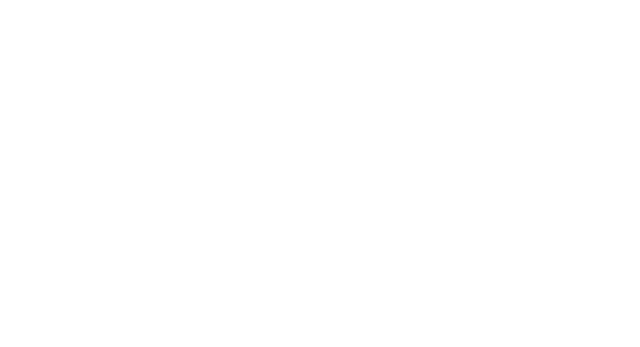
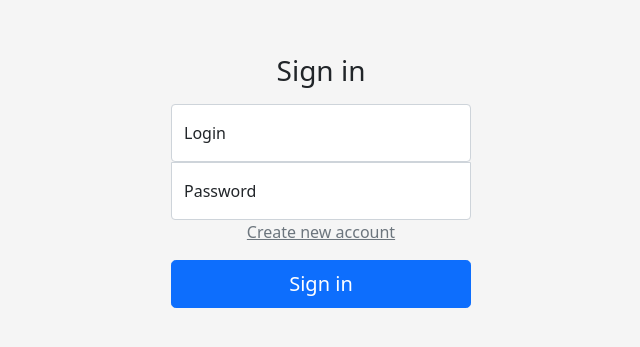
Before and after one commit to Big-Kotik/frontend, a React (Create React App) app: page / in a window 1280 px wide. Shown: the part 219-566 px from the top of the page, without its empty margins (319-959 px from the left). Built offline with nearby package versions, Linux system fonts and the light colour scheme.

Commit message:
Added login and register prototypes

```diff
--- a/package.json
+++ b/package.json
@@ -6,6 +6,8 @@
     "@testing-library/jest-dom": "^5.15.1",
     "@testing-library/react": "^11.2.7",
     "@testing-library/user-event": "^12.8.3",
+    "axios": "^0.24.0",
+    "bootstrap": "^5.1.3",
     "react": "^17.0.2",
     "react-dom": "^17.0.2",
     "react-scripts": "4.0.3",
--- a/src/App.css
+++ /dev/null
@@ -1,38 +0,0 @@
-.App {
-  text-align: center;
-}
-
-.App-logo {
-  height: 40vmin;
-  pointer-events: none;
-}
-
-@media (prefers-reduced-motion: no-preference) {
-  .App-logo {
-    animation: App-logo-spin infinite 20s linear;
-  }
-}
-
-.App-header {
-  background-color: #282c34;
-  min-height: 100vh;
-  display: flex;
-  flex-direction: column;
-  align-items: center;
-  justify-content: center;
-  font-size: calc(10px + 2vmin);
-  color: white;
-}
-
-.App-link {
-  color: #61dafb;
-}
-
-@keyframes App-logo-spin {
-  from {
-    transform: rotate(0deg);
-  }
-  to {
-    transform: rotate(360deg);
-  }
-}
--- a/src/App.js
+++ b/src/App.js
@@ -1,9 +1,10 @@
-import './App.css';
+import './css/App.css'
+import LoginOrRegister from "./components/LoginOrRegister";
 
-function App() {
+const App = () => {
     return (
-        <div className="App">
-
+        <div className="app">
+            <LoginOrRegister/>
         </div>
     );
 }
--- /dev/null
+++ b/src/components/Login.js
@@ -0,0 +1,33 @@
+import '../css/LoginOrRegister.css';
+import React from 'react';
+
+const Login = ({setAction}) => {
+    return (
+        <div className="text-center form-signin-container">
+            <main className="form-signin">
+                <form>
+                   {/* <img className="mb-4" src="../assets/brand/bootstrap-logo.svg" alt="" width="72" height="57"/>*/}
+                    <h1 className="h3 mb-3 fw-normal">Sign in</h1>
+
+                    <div className="form-floating">
+                        <input type="text" className="form-control" id="login" placeholder="name@example.com"/>
+                        <label htmlFor="login">Login</label>
+                    </div>
+                    <div className="form-floating">
+                        <input type="password" className="form-control" id="password" placeholder="Password"/>
+                        <label htmlFor="password">Password</label>
+                    </div>
+                    <p>
+                        <a href="" className="link-secondary" onClick={(event) => {
+                            event.preventDefault()
+                            setAction("register");
+                        }}>Create new account</a>
+                    </p>
+                    <button className="w-100 btn btn-lg btn-primary" type="submit">Sign in</button>
+                    {/*<p className="mt-5 mb-3 text-muted">&copy; 2017–2021</p>*/}
+                </form>
+            </main>
+        </div>
+    );
+}
+export default Login
--- /dev/null
+++ b/src/components/LoginOrRegister.js
@@ -0,0 +1,18 @@
+import '../css/LoginOrRegister.css';
+import React, {useState} from 'react';
+import Login from "./Login";
+import Register from "./Register";
+
+const LoginOrRegister = () => {
+    const [action, setAction] = useState("login")
+    if (action === "login") {
+        return (
+            <Login setAction={setAction}/>
+        );
+    } else {
+        return (
+            <Register setAction={setAction}/>
+        );
+    }
+}
+export default LoginOrRegister
--- /dev/null
+++ b/src/components/Register.js
@@ -0,0 +1,38 @@
+import '../css/LoginOrRegister.css';
+import React from 'react';
+
+const Register = ({setAction}) => {
+    return (
+        <div className="text-center form-signin-container">
+            <main className="form-signin">
+                <form>
+                    {/*<img className="mb-4" src="../assets/brand/bootstrap-logo.svg" alt="" width="72" height="57"/>*/}
+                    <h1 className="h3 mb-3 fw-normal">Register</h1>
+
+                    <div className="form-floating">
+                        <input type="text" className="form-control" id="login" placeholder="name@example.com"/>
+                        <label htmlFor="login">Login</label>
+                    </div>
+                    <div className="form-floating">
+                        <input type="password" className="form-control" id="password" placeholder="Password"/>
+                        <label htmlFor="password">Password</label>
+                    </div>
+                    <div className="form-floating">
+                        <input type="password" className="form-control" id="passwordConfirmation"
+                               placeholder="Password"/>
+                        <label htmlFor="passwordConfirmation">Password confirmation</label>
+                    </div>
+                    <p>
+                        <a href="" className="link-secondary" onClick={(event) => {
+                            event.preventDefault()
+                            setAction("login");
+                        }}>Enter into an existing account</a>
+                    </p>
+                    <button className="w-100 btn btn-lg btn-primary" type="submit">Register</button>
+                    {/*<p className="mt-5 mb-3 text-muted">&copy; 2017–2021</p>*/}
+                </form>
+            </main>
+        </div>
+    );
+}
+export default Register
--- /dev/null
+++ b/src/css/App.css
@@ -0,0 +1,3 @@
+.app {
+    height: 100%;
+}
--- /dev/null
+++ b/src/css/LoginOrRegister.css
@@ -0,0 +1,34 @@
+
+.form-signin-container {
+    display: flex;
+    align-items: center;
+    padding-top: 40px;
+    padding-bottom: 40px;
+    background-color: #f5f5f5;
+    height: 100%;
+}
+.form-signin {
+    width: 100%;
+    max-width: 330px;
+    padding: 15px;
+    margin: auto;
+}
+
+.form-signin .checkbox {
+    font-weight: 400;
+}
+
+.form-signin .form-floating:focus-within {
+    z-index: 2;
+}
+
+.form-signin input[type="email"] {
+    margin-bottom: -1px;
+    border-bottom-right-radius: 0;
+    border-bottom-left-radius: 0;
+}
+
+.form-signin input[type="password"] {
+    border-top-left-radius: 0;
+    border-top-right-radius: 0;
+}
--- /dev/null
+++ b/src/css/index.css
@@ -0,0 +1,9 @@
+
+body {
+    margin: 0;
+    height: 100vh;
+}
+
+#root {
+    height: 100%;
+}
--- a/src/index.css
+++ /dev/null
@@ -1,13 +0,0 @@
-body {
-  margin: 0;
-  font-family: -apple-system, BlinkMacSystemFont, 'Segoe UI', 'Roboto', 'Oxygen',
-    'Ubuntu', 'Cantarell', 'Fira Sans', 'Droid Sans', 'Helvetica Neue',
-    sans-serif;
-  -webkit-font-smoothing: antialiased;
-  -moz-osx-font-smoothing: grayscale;
-}
-
-code {
-  font-family: source-code-pro, Menlo, Monaco, Consolas, 'Courier New',
-    monospace;
-}
```
Also changed, not shown: src/index.js (+6 -5 lines), 1 other file (tests, documents, lock files or other folders).
